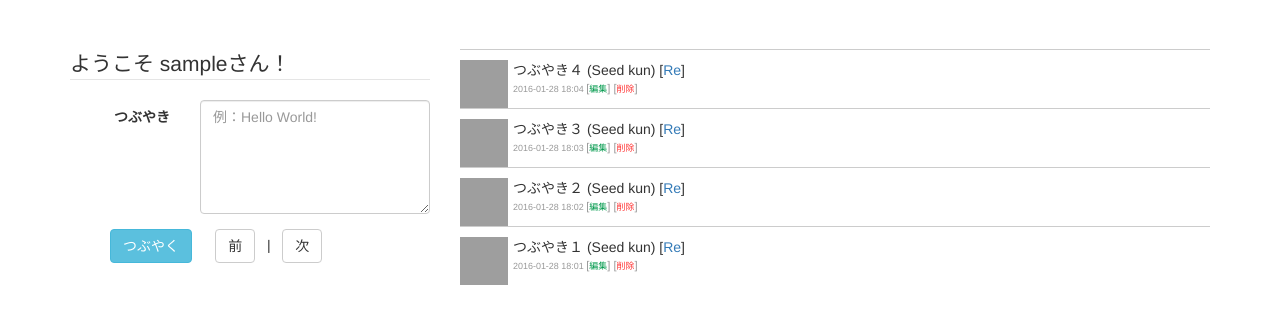
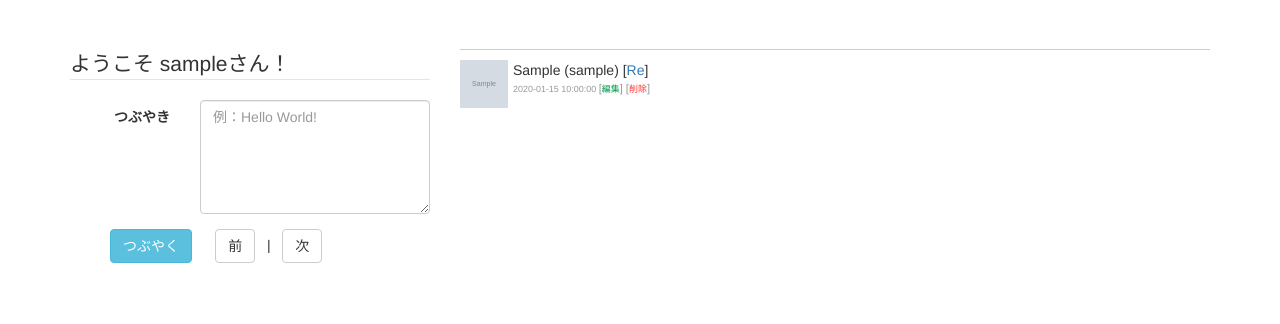
Before and after one commit to amico8/seed_sns_ex, a PHP site: page / in a window 1280 px wide. Shown: the part 51-375 px from the top of the page. Run offline with PHP 8.4, Linux system fonts and the light colour scheme; the visitor is signed in with stand-in values (Sample User, id 1); tables that the repository leaves empty hold one stand-in row (values such as "Sample post"); grey boxes marked "Sample" are stand-in pictures; some libraries are stand-ins or nearby versions; grey boxes are pictures that could not be loaded.

Commit message:
投稿した内容を表示する

```diff
--- a/index.php
+++ b/index.php
@@ -37,6 +37,16 @@ if (!empty($_POST)) {
   }
 }
 
+// 投稿を取得する
+$sql = sprintf('SELECT m.nick_name, m.picture_path, t.* FROM members m, tweets t WHERE m.member_id = t.member_id ORDER BY t.created DESC');
+$tweets = mysqli_query($db,$sql) or die(mysqli_error($db));
+
+// while ($tweet = mysqli_fetch_assoc($tweets)) {
+//   echo htmlspecialchars($tweet['picture_path'], ENT_QUOTES, 'UTF-8');
+//   echo htmlspecialchars($tweet['tweet'], ENT_QUOTES, 'UTF-8');
+//   echo htmlspecialchars($tweet['nick_name'], ENT_QUOTES, 'UTF-8');
+//   echo htmlspecialchars($tweet['created'], ENT_QUOTES, 'UTF-8');
+// }
 ?>
 <!DOCTYPE html>
 <html lang="ja">
@@ -109,62 +119,23 @@ if (!empty($_POST)) {
       </div>
 
       <div class="col-md-8 content-margin-top">
+      <?php while($tweet = mysqli_fetch_assoc($tweets)): ?>
         <div class="msg">
-          <img src="http://c85c7a.medialib.glogster.com/taniaarca/media/71/71c8671f98761a43f6f50a282e20f0b82bdb1f8c/blog-images-1349202732-fondo-steve-jobs-ipad.jpg" width="48" height="48">
+          <img src="member_picture/<?php echo htmlspecialchars($tweet['picture_path'], ENT_QUOTES, 'UTF-8'); ?>" width="48" height="48">
           <p>
-            つぶやき４<span class="name"> (Seed kun) </span>
+            <?php echo htmlspecialchars($tweet['tweet'], ENT_QUOTES, 'UTF-8'); ?>
+            <span class="name"> (<?php echo htmlspecialchars($tweet['nick_name'], ENT_QUOTES, 'UTF-8'); ?>) </span>
             [<a href="#">Re</a>]
           </p>
           <p class="day">
             <a href="view.html">
-              2016-01-28 18:04
+              <?php echo htmlspecialchars($tweet['created'], ENT_QUOTES, 'UTF-8'); ?>
             </a>
             [<a href="#" style="color: #00994C;">編集</a>]
             [<a href="#" style="color: #F33;">削除</a>]
           </p>
         </div>
-        <div class="msg">
-          <img src="http://c85c7a.medialib.glogster.com/taniaarca/media/71/71c8671f98761a43f6f50a282e20f0b82bdb1f8c/blog-images-1349202732-fondo-steve-jobs-ipad.jpg" width="48" height="48">
-          <p>
-            つぶやき３<span class="name"> (Seed kun) </span>
-            [<a href="#">Re</a>]
-          </p>
-          <p class="day">
-            <a href="view.html">
-              2016-01-28 18:03
-            </a>
-            [<a href="#" style="color: #00994C;">編集</a>]
-            [<a href="#" style="color: #F33;">削除</a>]
-          </p>
-        </div>
-        <div class="msg">
-          <img src="http://c85c7a.medialib.glogster.com/taniaarca/media/71/71c8671f98761a43f6f50a282e20f0b82bdb1f8c/blog-images-1349202732-fondo-steve-jobs-ipad.jpg" width="48" height="48">
-          <p>
-            つぶやき２<span class="name"> (Seed kun) </span>
-            [<a href="#">Re</a>]
-          </p>
-          <p class="day">
-            <a href="view.html">
-              2016-01-28 18:02
-            </a>
-            [<a href="#" style="color: #00994C;">編集</a>]
-            [<a href="#" style="color: #F33;">削除</a>]
-          </p>
-        </div>
-        <div class="msg">
-          <img src="http://c85c7a.medialib.glogster.com/taniaarca/media/71/71c8671f98761a43f6f50a282e20f0b82bdb1f8c/blog-images-1349202732-fondo-steve-jobs-ipad.jpg" width="48" height="48">
-          <p>
-            つぶやき１<span class="name"> (Seed kun) </span>
-            [<a href="#">Re</a>]
-          </p>
-          <p class="day">
-            <a href="view.html">
-              2016-01-28 18:01
-            </a>
-            [<a href="#" style="color: #00994C;">編集</a>]
-            [<a href="#" style="color: #F33;">削除</a>]
-          </p>
-        </div>
+      <?php endwhile; ?>
       </div>
 
     </div>
```
